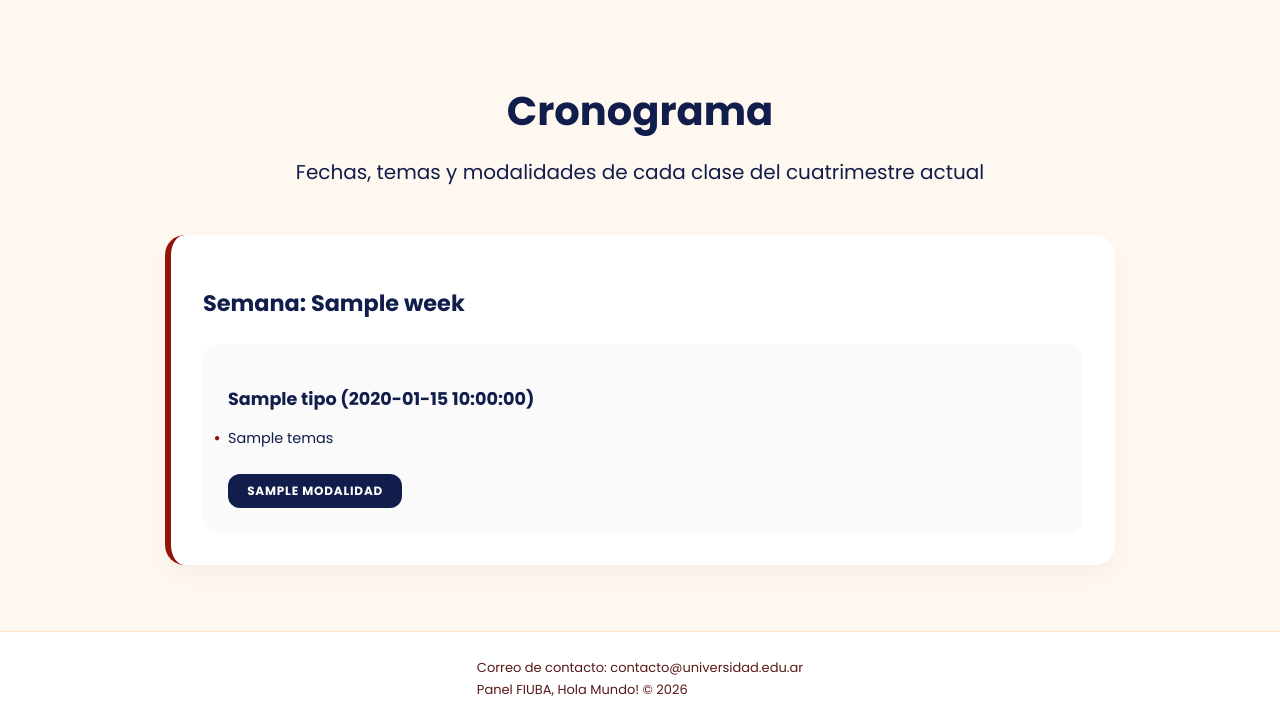
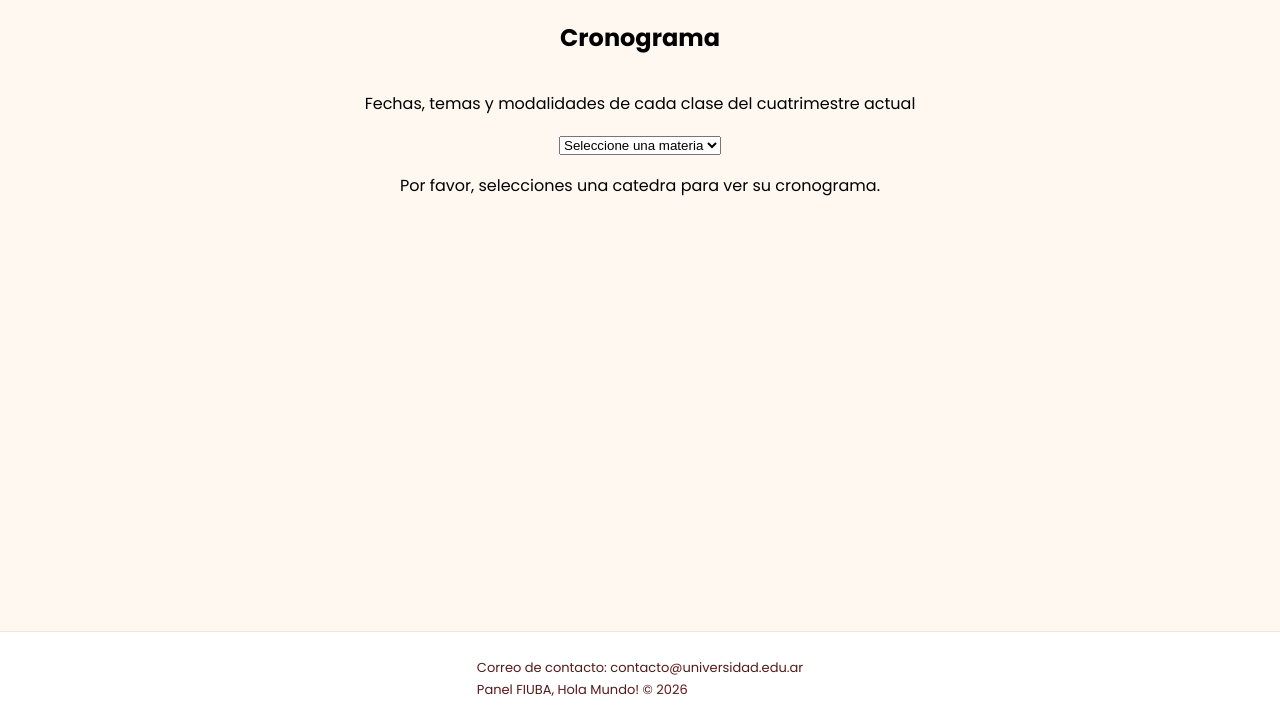
Before and after one commit to sabrisarmiento/Proyecto-Final-IDS-HolaMundo, a Flask app: template frontend/templates/calendar.html in a window 1280 px wide. Shown: the part 74-800 px from the top of the page. Run offline with Flask 3, Linux system fonts and the light colour scheme; the template is opened without the code that fills it: most values are stand-ins (such as "Sample title", 1, 10 or a date in 2020).

Commit message:
refactor (frontend) : Se cambio la forma del llamado de las clases al cronograma

```diff
--- a/frontend/routes/advertisements.py
+++ b/frontend/routes/advertisements.py
@@ -1,6 +1,4 @@
 from flask import Blueprint, render_template, request
-#from services.advertisement_frontend_service import AdvertisementFrontendService
-#from services.slack_advertisement_frontend_service import SlackAdvertisementFrontendService
 from services.subjects_service import get_subjects
 from services.advertisments_service import get_advertisements_by_subject
 
@@ -22,8 +20,8 @@ def public_advertisements():
   return render_template(
     "advertisements.html",
     active_page="advertisements",
+    subjects=subjects,
     avisos=avisos,
-    subjects=subjects,
     selected_subject=int(view) if view else None
   )
 
--- a/frontend/services/courses_service.py
+++ b/frontend/services/courses_service.py
@@ -4,7 +4,7 @@ def get_courses():
   try:
     response = requests.get("http://localhost:5000/courses")
     response.raise_for_status()
-    return response.json()
+    return response.json().get("courses", [])
   except Exception as e:
     return []
 
--- a/frontend/static/css/calendar.css
+++ b/frontend/static/css/calendar.css
@@ -1,110 +1,38 @@
-.calendar-container {
-    max-width: 950px;
-    margin: 0 auto;
-    padding: 3rem 1.5rem;
+/*Los # no tocar porque sirven para la logica del codigo*/
+
+#classes-container {
+    display: none;
 }
 
-.calendar-header {
-    text-align: center;
-    margin-bottom: 3rem;
-}
-
-.calendar-header h1 {
-    color: var(--color-9);
-    font-size: 2.5rem;
-    font-weight: 800;
-    margin-bottom: 1rem;
-}
-
-.calendar-header p {
-    color: var(--color-9);
-    font-size: 1.25rem;
-    margin: 0;
-}
-
-.calendar-schedule {
-    display: flex;
-    flex-direction: column;
-    gap: 3rem;
-    position: relative;
-}
-
-.calendar-week-block {
-    background: #ffffff;
-    border-radius: 20px;
-    padding: 2rem;
-    border-left: 6px solid var(--color-3);
-    box-shadow: 0 10px 25px rgba(0, 0, 0, 0.04);
-    transition: transform 0.3s ease, box-shadow 0.3s ease;
-}
-
-.calendar-week-block:hover {
-    transform: scale(1.01);
-    box-shadow: 0 15px 35px rgba(0, 0, 0, 0.07);
-}
-
-.calendar-week-title {
-    color: var(--color-9);
-    font-size: 1.4rem;
-    font-weight: 800;
-    margin-bottom: 1.5rem;
-    display: flex;
-    align-items: center;
-    gap: 10px;
-}
-
-.calendar-classes-grid {
-    display: grid;
-    grid-template-columns: repeat(auto-fit, minmax(300px, 1fr));
-    gap: 2rem;
-}
-
-.calendar-class-card {
-    background-color: rgba(0, 0, 0, 0.02);
-    padding: 1.5rem;
-    border-radius: 15px;
-    border: 1px solid transparent;
-    transition: all 0.2s ease;
-}
-
-.calendar-class-title {
-    color: var(--color-9);
-    font-size: 1.1rem;
-    font-weight: 700;
-    margin-bottom: 0.8rem;
+#msg-select-course {
     display: block;
 }
 
-.calendar-class-topics {
-    color: var(--color-9);
-    font-size: 0.9rem;
-    line-height: 1.6;
-    margin-bottom: 1.5rem;
-    list-style: none;
-    padding: 0;
+.classes-container{
+    display: flex;
+    flex-direction: column;
+    width: fit-content;
+    gap: 1rem;
+    margin-top: 1rem;
 }
 
-.calendar-class-topics li::before {
-    content: "•";
-    color: var(--color-3);
-    font-weight: bold;
-    display: inline-block;
-    width: 1em;
-    margin-left: -1em;
+.section-schedule {
+    display: flex;
+    flex-direction: column;
+    align-items: center;
+    margin: 0 auto;
 }
 
-.calendar-class-badge {
-    display: inline-block;
-    padding: 0.5rem 1.2rem;
-    background-color: var(--color-9);
-    color: white;
-    font-size: 0.75rem;
-    font-weight: 600;
-    border-radius: 12px;
-    text-transform: uppercase;
-    letter-spacing: 0.8px;
+.section-header-schedule{
+    display: flex;
+    align-items: center;
+    flex-direction: column;
+    margin: 0 auto;
 }
 
-.calendar-empty {
-    color:var(--color-15);
+.class{
+    background: var(--color-6);
+    border-radius: 1rem;
+    padding: 1.5rem;
+    box-shadow: 0 10px 25px rgba(0, 0, 0, 0.04);
 }
--- /dev/null
+++ b/frontend/static/js/calendar.js
@@ -0,0 +1,25 @@
+const select = document.getElementById('select-courses');
+const container = document.getElementById('classes-container');
+const msg = document.getElementById('msg-select-course');
+
+select.addEventListener('change', function () {
+  const courseId = this.value;
+
+  if (courseId === '') {
+    container.style.display = 'none';
+    msg.style.display = 'flex';
+    return;
+  }
+
+  container.style.display = 'flex';
+  msg.style.display = 'none';
+
+  const articles = container.querySelectorAll('article');
+  articles.forEach(article => {
+    if (article.dataset.course === courseId) {
+      article.style.display = 'block';
+    } else {
+      article.style.display = 'none';
+    }
+  });
+});
--- a/frontend/templates/calendar.html
+++ b/frontend/templates/calendar.html
@@ -7,45 +7,47 @@
 {% endblock %}
 
 {% block content %}
-<main class="calendar-container">
-    <section class="calendar-header">
+<section class="section-header-schedule">
   <h1>Cronograma</h1>
   <p>Fechas, temas y modalidades de cada clase del cuatrimestre actual</p>
 </section>
-
-    <section class="calendar-schedule">
+<section class="section-schedule" >
+  <div>
+    {% if selected_subject%}
+    <select title="select-course" id="select-courses">
+      <option value="" selected>Seleccione una materia</option>
+      {% for course in courses %}
+      <option value="{{ course.id_curso }}">{{ course.catedra }}</option>
+      {% endfor %}
+    </select>
+    {% endif %}
+  </div>
+  <div>
+    {% if selected_subject %}
+    <p id="msg-select-course">
+      Por favor, selecciones una catedra para ver su cronograma.
+    </p>
+    <div id="classes-container" class="classes-container">
       {% if schedule %}
         {% for week in schedule %}
-            <div class="calendar-week-block">
-                <h2 class="calendar-week-title">Semana: {{ week.week }}</h2>
-
-                <div class="calendar-classes-grid">
+        <div class="class" >
+          <h2>Semana: {{ week.week }}</h2>
           {% for class in week.classes %}
-                    <article class="calendar-class-card">
-                        <h3 class="calendar-class-title">
-                            {{ class.tipo }} ({{ class.fecha }})
-                        </h3>
-
-                        <div class="calendar-class-content">
-                            <ul class="calendar-class-topics">
-                                <li>{{ class.temas }}</li>
-                            </ul>
-                        </div>
-
-                        <span class="calendar-class-badge">
-                            {{ class.modalidad }}
-                        </span>
+          <article data-course="{{ class.id_curso }}">
+            <h3>{{ class.tipo }} - {{ class.fecha }}</h3>
+            <p>{{ class.temas }}</p>
+            <span>{{ class.modalidad }}</span>
           </article>
           {% endfor %}
         </div>
-            </div>
         {% endfor %}
-        {% else %}
-            <div class="calendar-empty">
-                <p>El cronograma de clases todavía no fue publicado para esta materia</p>
-                <i class="fas fa-calendar-times"></i>
       </div>
       {% endif %}
+    </div>
+    {% else %}
+    <p>Por favor, Selecciones una Materia</p>
+    {% endif %}
+  </div>
 </section>
-</main>
+<script src="{{ url_for('static', filename='js/calendar.js') }}"></script>
 {% endblock %}
```
Also changed, not shown: backend/controllers/classes_controller.py (+31 -0 lines), backend/routes/route_classes.py (+6 -1 lines), backend/services/class_service.py (+9 -1 lines), frontend/routes/calendar.py (+32 -76 lines), frontend/services/calendar_frontend_service.py (deleted, +0 -24 lines), frontend/services/calendar_service.py (added, +27 -0 lines). Lines whose indentation alone changed are shown as unchanged.
